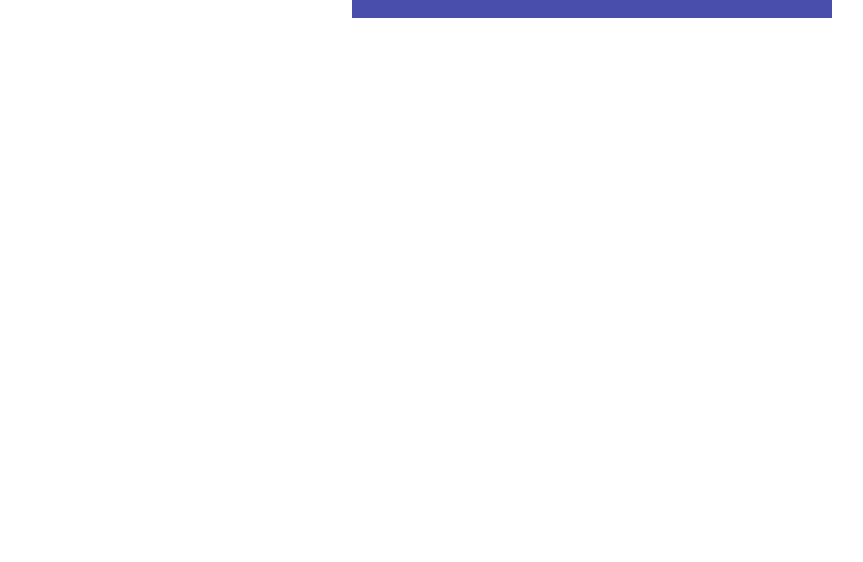
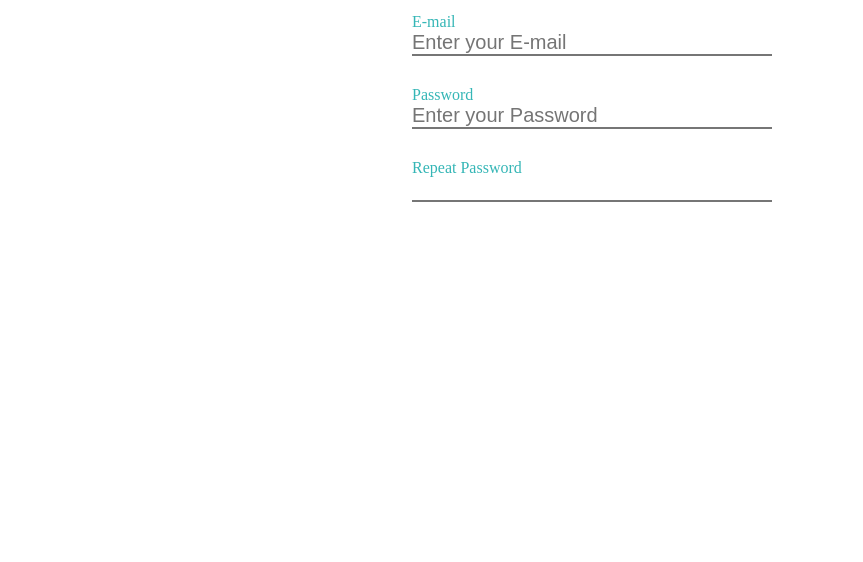
Before and after one commit to sauliusss/sign-up, a website: page index.html in a window 1280 px wide. Shown: the part 238-800 px from the top of the page, without its empty margins (208-1071 px from the left). Drawn offline with Linux system fonts and the light colour scheme.

Commit message:
form imputs

```diff
--- a/css/form.css
+++ b/css/form.css
@@ -3,3 +3,23 @@
   color: rgb(53, 182, 182);
   width: 100%;
 }
+
+.form-row {
+  display: inline-block;
+  width: 100%;
+  margin-bottom: 30px;
+}
+
+label {
+  display: inline-block;
+  width: 100%;
+}
+
+input {
+  display: inline-block;
+  width: 100%;
+  font-size: 20px;
+  border-top: none;
+  border-left: none;
+  border-right: none;
+}
--- a/css/index.css
+++ b/css/index.css
@@ -43,7 +43,7 @@ main {
 .right-column {
   display: inline-block;
   width: 60%;
-  background-color: #494eac;
+  background-color: #ffffff;
   float: left;
   padding: 60px;
 }
--- a/index.html
+++ b/index.html
@@ -22,7 +22,25 @@
       </div>
       <div class="right-column">
         <div class="close-tag">X</div>
-        <form class="form">Registration</form>
+        <form class="form">
+          <div class="form-row">
+            <label for="">Username</label>
+            <input type="text" placeholder="Enter your Username" />
+          </div>
+          <div class="form-row">
+            <label for="">E-mail</label>
+            <input type="text" placeholder="Enter your E-mail" />
+          </div>
+          <div class="form-row">
+            <label for="">Password</label>
+            <input type="password" placeholder="Enter your Password" />
+          </div>
+          <div class="form-row">
+            <label for="">Repeat Password</label>
+            <input type="password" placeholder="" />
+          </div>
+          <div class="form-row"></div>
+        </form>
       </div>
     </main>
   </body>
```
